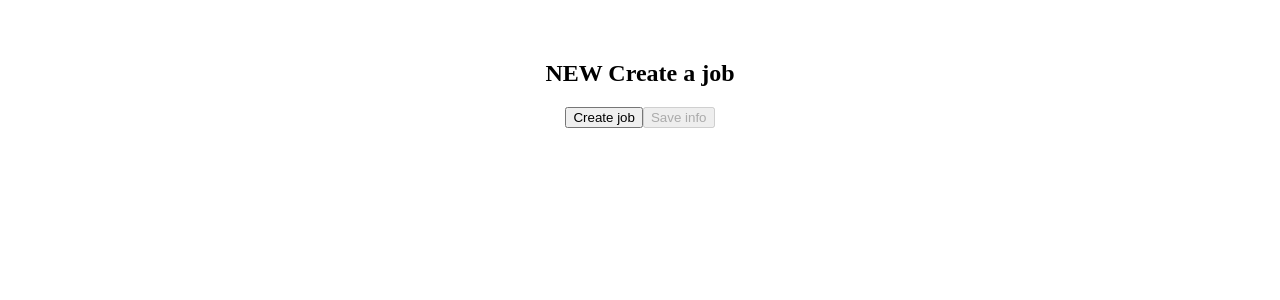
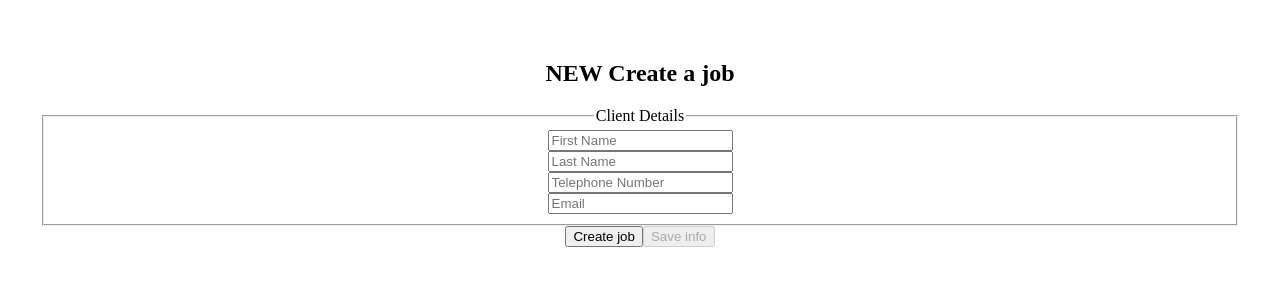
Before and after one commit to tatsianakuryla/pipedrive-test, a React (Vite) app: page / in a window 1280 px wide. Shown: the top 300 px of the page. Built offline with nearby package versions, Linux system fonts and the light colour scheme.

Commit message:
feat: add client details section in the form

```diff
--- a/src/components/form/ClientDetailsSection.tsx
+++ b/src/components/form/ClientDetailsSection.tsx
@@ -0,0 +1,48 @@
+import {Input} from "../ui/Input.tsx";
+import type {ClientDetailsSectionProperties} from "../../types.ts";
+
+export const ClientDetailsSection = ({
+                                       onNameInput,
+                                       onNameChange,
+                                       onSurnameInput,
+                                       onSurnameChange,
+                                       onNumberInput,
+                                       onNumberChange,
+                                       onEmailInput,
+                                       onEmailChange,
+                                      }: ClientDetailsSectionProperties) => {
+  return <fieldset
+    className='create-job-form__section client-details'>
+    <legend
+    className='client-details__legend'>
+      Client Details
+    </legend>
+    <div className='client-details__fullname'>
+      <Input
+        name='firstName'
+        onInput={onNameInput}
+        onChange={onNameChange}
+        placeholder='First Name'
+      />
+      <Input
+        name='lastName'
+        onInput={onSurnameInput}
+        onChange={onSurnameChange}
+        placeholder='Last Name'
+      />
+    </div>
+    <Input
+      name='clientNumber'
+      onInput={onNumberInput}
+      onChange={onNumberChange}
+      placeholder='Telephone Number'
+    />
+    <Input
+      name='clientEmail'
+      type='email'
+      onInput={onEmailInput}
+      onChange={onEmailChange}
+      placeholder='Email'
+    />
+  </fieldset>
+}
--- a/src/components/form/CreateJobForm.tsx
+++ b/src/components/form/CreateJobForm.tsx
@@ -1,6 +1,7 @@
 import {FormHeader} from "./FormHeader.tsx";
 import {FormActions} from "./FormActions.tsx";
 import type {FormEvent} from "react";
+import {ClientDetailsSection} from "./ClientDetailsSection.tsx";
 
 export function CreateJobForm() {
   const handleSubmit = (event: FormEvent<HTMLFormElement>) => {
@@ -9,7 +10,8 @@ export function CreateJobForm() {
   return (
     <div className="container flex">
       <FormHeader />
-      <form onSubmit={(event) => handleSubmit(event)}>
+      <form className='create-job-form' onSubmit={(event) => handleSubmit(event)}>
+        <ClientDetailsSection />
         <FormActions />
       </form>
     </div>
--- a/src/components/ui/Input.tsx
+++ b/src/components/ui/Input.tsx
@@ -0,0 +1,27 @@
+import type { InputProperties } from '../../types.ts';
+
+export const Input = ({
+                        className,
+                        name,
+                        type = 'text',
+                        value,
+                        onChange,
+                        onInput,
+                        placeholder,
+                        error,
+                      }: InputProperties) => {
+  return (
+    <div className='input-wrapper flex'>
+      <input
+        className={className}
+        name={name}
+        type={type}
+        value={value}
+        onChange={onChange}
+        onInput={onInput}
+        placeholder={placeholder}
+      />
+      {error && <div className='input-error'>{error}</div>}
+    </div>
+  );
+};
```
Also changed, not shown: src/types.ts (+47 -4 lines).
